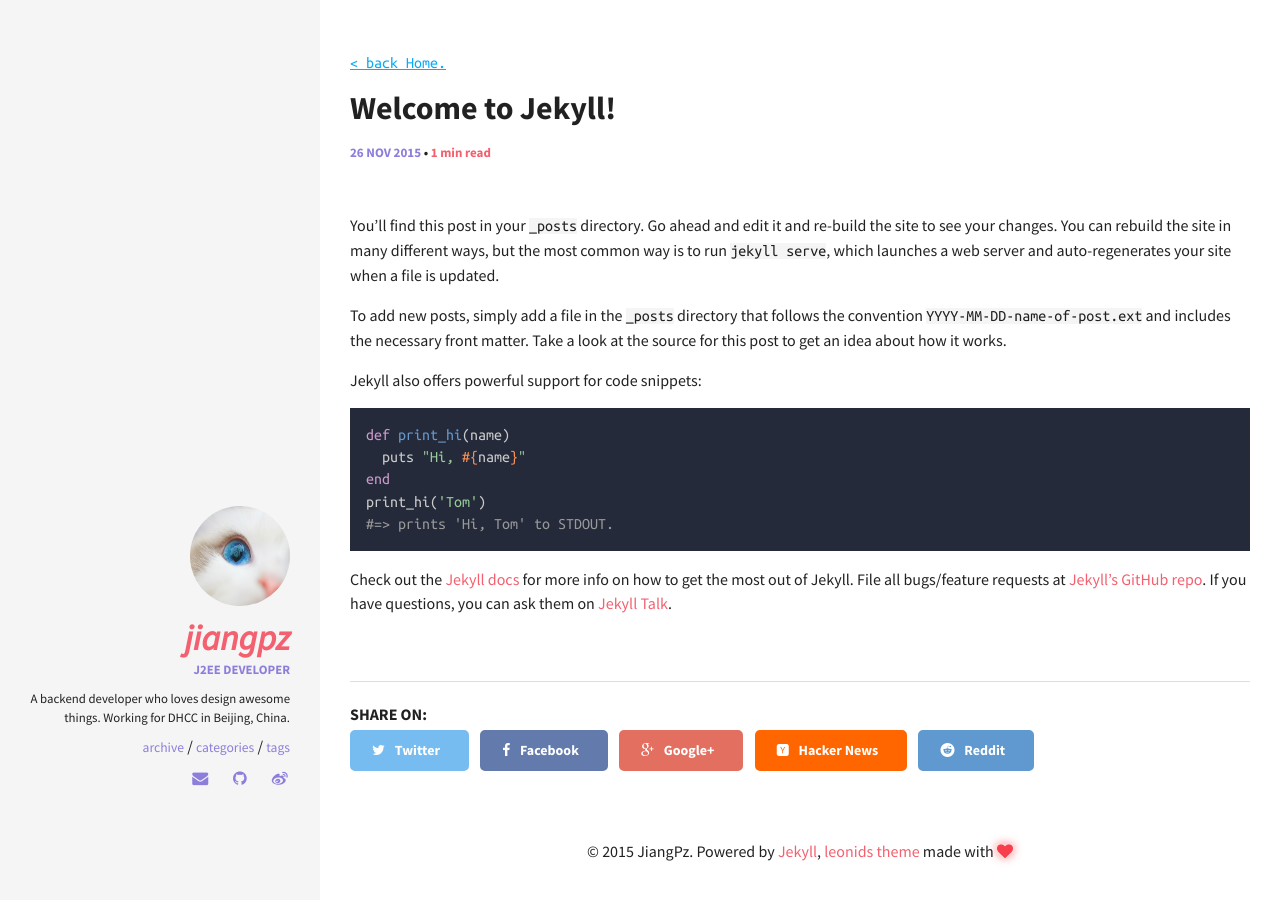
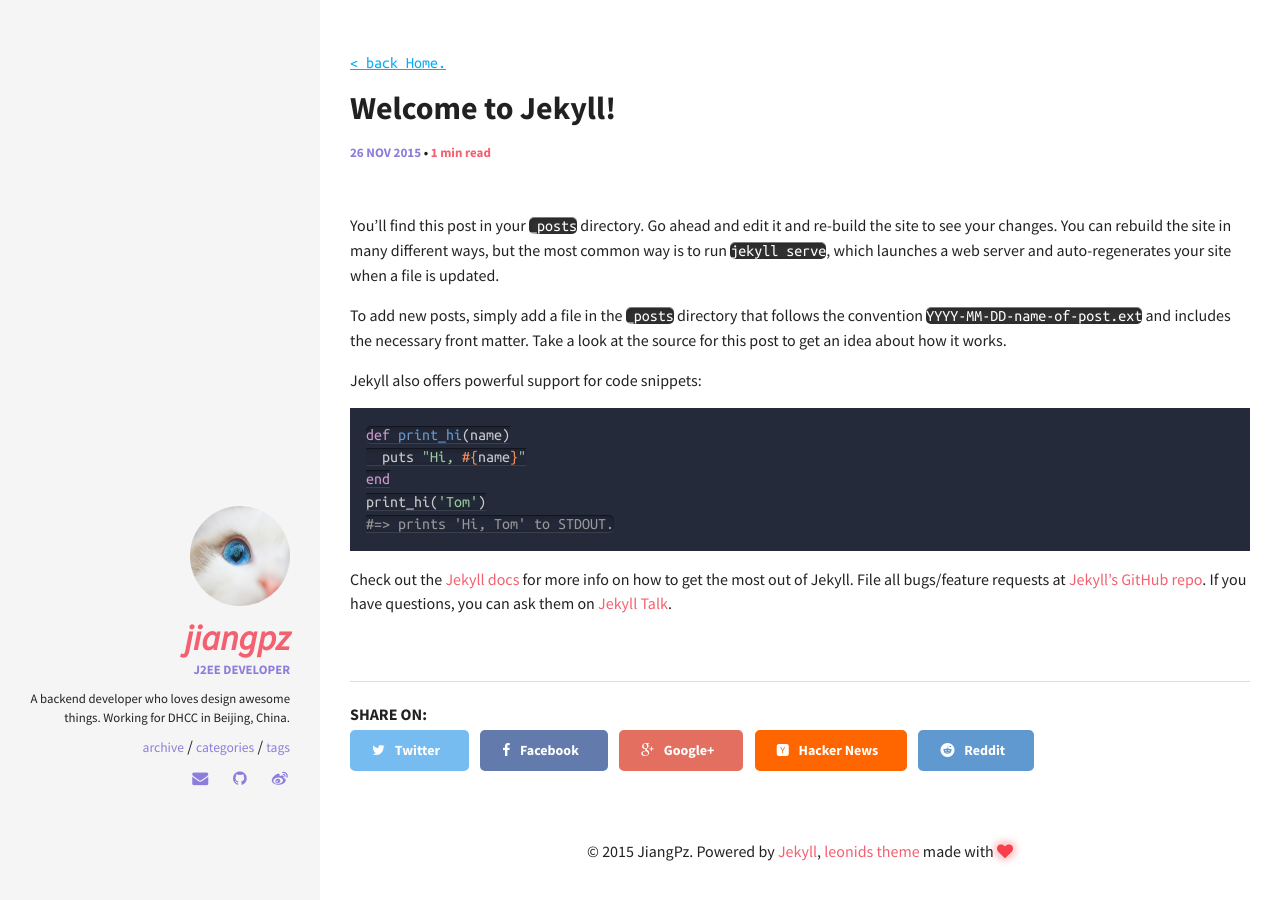
Before and after one commit to jiangpz/jiangpz.github.io, a Jekyll site: the page built from _posts/2015-11-26-welcome-to-jekyll.markdown, in a window 1280 px wide. Built offline with Jekyll 4.4.1, drawn with Linux system fonts in a browser that asks for light colours.

Commit message:
测试code字体效果

```diff
--- a/_config.yml
+++ b/_config.yml
@@ -5,7 +5,7 @@
 #
 title:       "Jiang Pz's blog"
 description: 'A backend developer who loves design awesome things. Working for DHCC in Beijing, China.'
-url:         'http://jiangpz.github.io'
+url:         #'http://jiangpz.github.io'
 
 #
 ###################################
--- a/_sass/components/_syntax-highlighting.scss
+++ b/_sass/components/_syntax-highlighting.scss
@@ -9,11 +9,19 @@
   font-size: ($font-size-base - 2);
 }
 code {
+  background: #333;
+  color: #fff;
+  border-radius: 5px;
+  box-shadow: inset 0 1px 10px rgba(0,0,0,.3),
+    0 1px 0 rgba(255,255,255,.1),
+    0 -1px 0 rgba(0,0,0,.5);
+}
+/*code {
   background: #f5f5f5;
   word-break: break-all;
   white-space: normal;
   border-radius: 0;
-}
+}*/
 pre { // only apply for code blocks
   overflow: auto;
   display: block;
```
